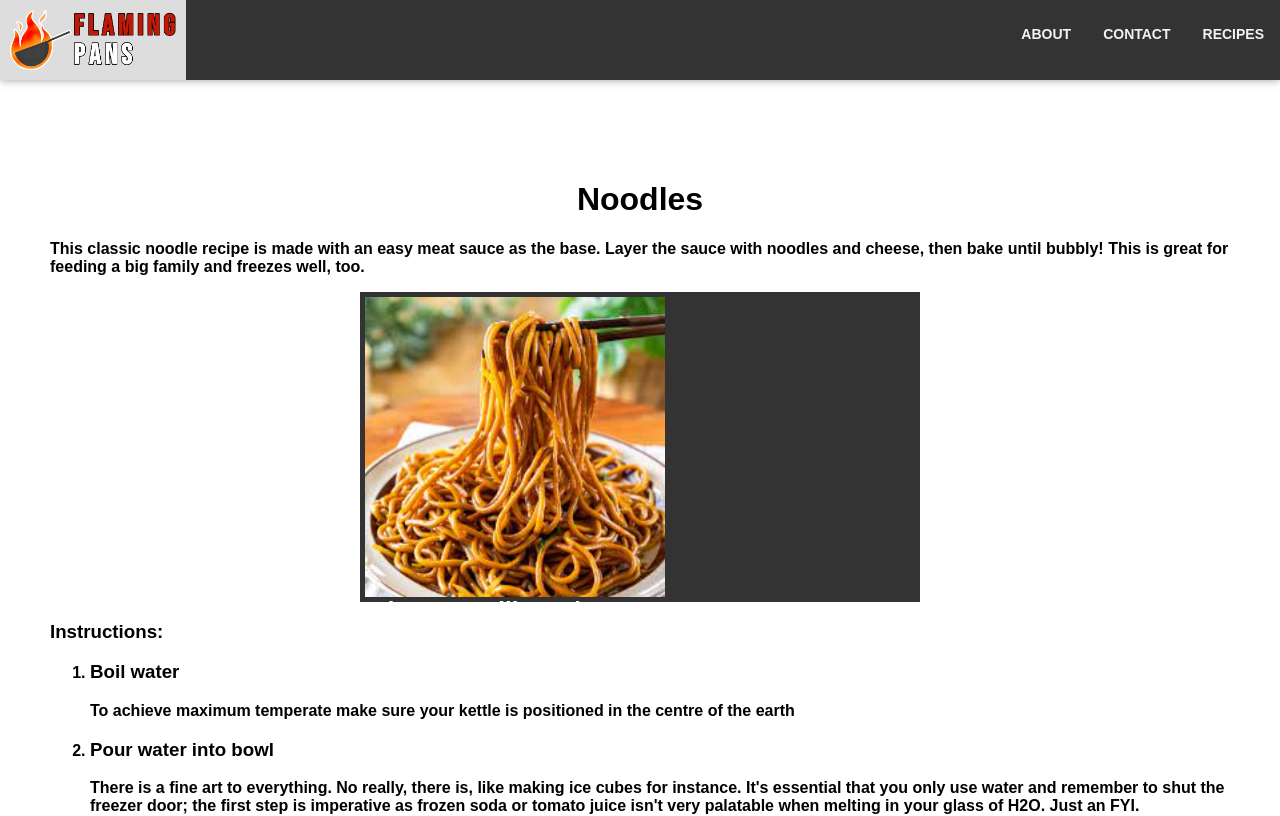
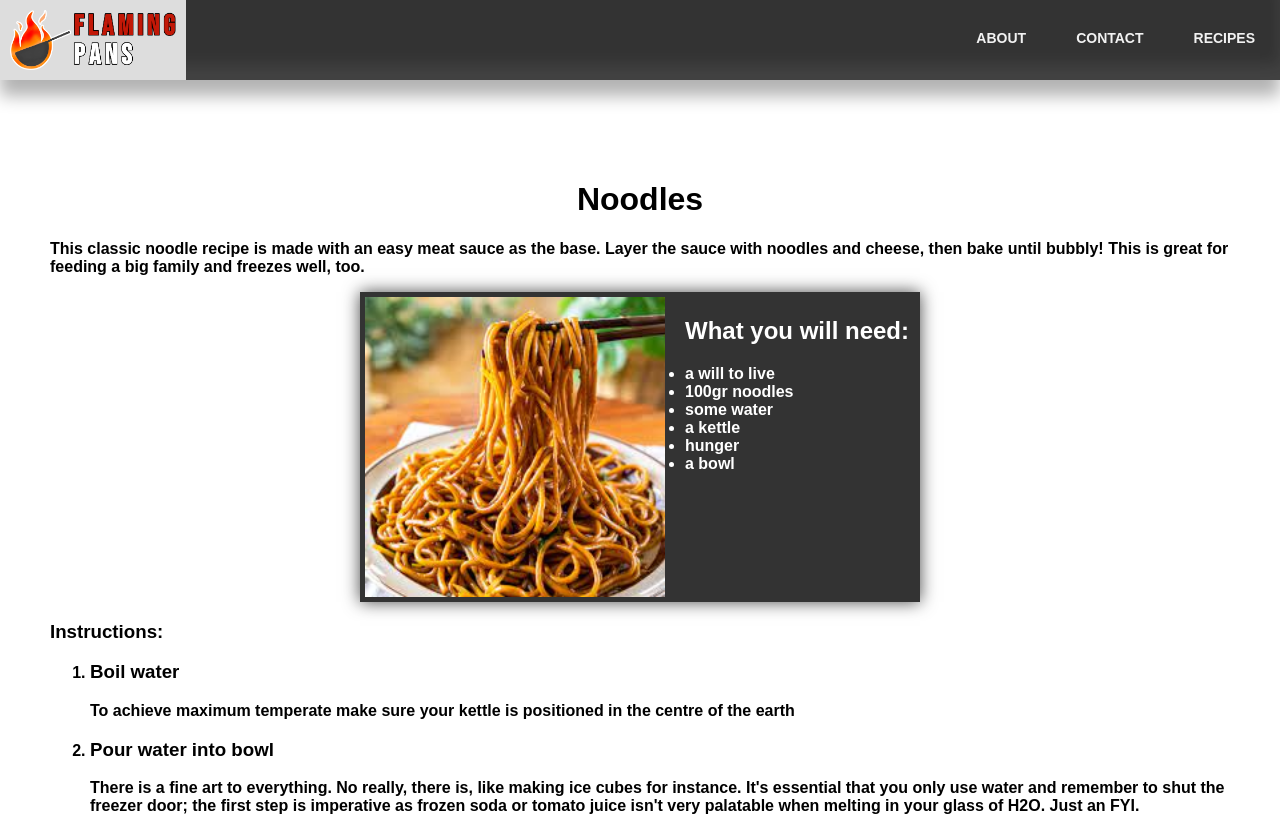
Before and after one commit to AlexSinos/Recipe-Website, a plain HTML site: page noodles.html in a window 1280 px wide. Shown: the top 816 px of the page. Drawn offline with Linux system fonts and the light colour scheme.

Commit message:
fixed a bug

```diff
--- a/noodles.html
+++ b/noodles.html
@@ -24,9 +24,9 @@
       </p>
 
       <div class="intro">
-        <img src="noodles.jpeg" height="300" style="float: left" />
+        <img src="noodles.jpeg" width="300" height="300" style="float: left" />
 
-        <div class="ingredients">
+        <span class="ingredients">
           <h2>What you will need:</h2>
           <ul>
             <li>a will to live</li>
@@ -36,7 +36,7 @@
             <li>hunger</li>
             <li>a bowl</li>
           </ul>
-        </div>
+        </span>
       </div>
       <div class="content">
         <h3>Instructions:</h3>
--- a/styles.css
+++ b/styles.css
@@ -4,6 +4,7 @@
   height: 300px;
   width: 550px;
   margin: 0 auto;
+  box-shadow: 0em 0em 1em rgba(0, 0, 0, 0.719);
 }
 
 .pans-img {
@@ -39,6 +40,8 @@ ul li {
   padding: 50px;
   border-bottom: 50px solid #333;
 }
+.main p {
+}
 
 .logo img {
   height: 60px;
@@ -47,6 +50,7 @@ ul li {
   display: block;
   padding: 10px;
   object-fit: cover;
+  box-shadow: inset 0em 0em 0em rgba(0, 0, 0, 0.719);
 }
 .logo img:hover {
   background-color: #ddd;
@@ -73,7 +77,8 @@ html {
   width: 100%;
   top: 0;
   overflow: hidden;
-  box-shadow: 0 2px 5px 0 rgba(0, 0, 0, 0.16), 0 2px 10px 0 rgba(0, 0, 0, 0.12);
+  box-shadow: inset 0 -15px 15px rgba(255, 255, 255, 0.075),
+    0em 1em 1em rgba(0, 0, 0, 0.3);
 }
 
 /* Add a black background color to the top navigation */
@@ -82,11 +87,12 @@ html {
 .links a {
   float: right;
   color: #f2f2f2;
-  padding: 21.3px 16px;
+  padding: 25px;
   text-decoration: none;
   font-size: 20px;
-  margin: 0;
+
   top: 50%;
+  object-fit: cover;
 }
 
 /* Change the color of links on hover */
```
Also changed, not shown: lasagna.html (+1 -1 lines).
